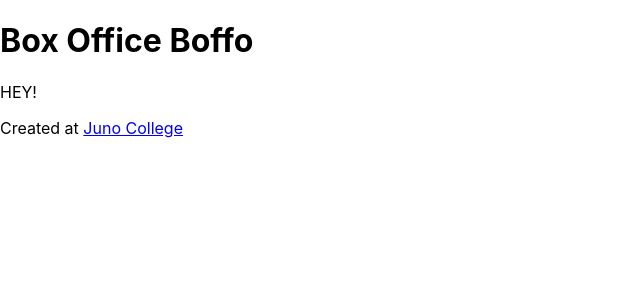
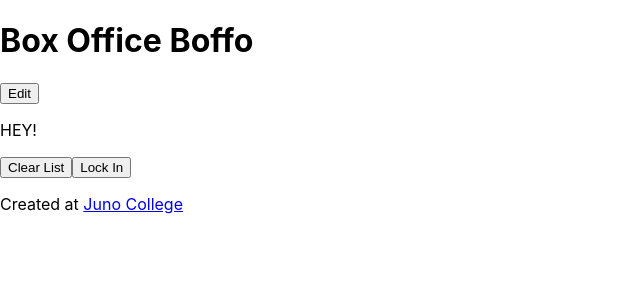
Before and after one commit to project4-group5/boxOfficeBoffo, a React (Create React App) app: page /Rankings/1 in a window 1280 px wide. Shown: the top 300 px of the page, without its empty margins (0-640 px from the left). Built offline with nearby package versions, Linux system fonts and the light colour scheme.

Commit message:
added more JSX to components

```diff
--- a/src/components/Gallery.js
+++ b/src/components/Gallery.js
@@ -1,3 +1,5 @@
+import MovieCard from "./MovieCard";
+
 const Gallery = () => {
    return(
       <></>
--- a/src/components/Ranking.js
+++ b/src/components/Ranking.js
@@ -14,7 +14,10 @@ const Ranking = () => {
 
    return (
       <section>
-         {/* <ul>
+         <div className="editButton">
+            <button>Edit</button>
+         </div>
+         {/* <ol>
 
             <li>{listSlots.one}Hey</li>
             <li>{listSlots.two}</li>
@@ -26,8 +29,12 @@ const Ranking = () => {
             <li>{listSlots.eight}</li>
             <li>{listSlots.nine}</li>
             <li>{listSlots.ten}</li>
-         </ul> */}
+         </ol> */}
          <p>HEY!</p>
+         <div className="buttonContainer">
+            <button>Clear List</button>
+            <button>Lock In</button>
+         </div>
       </section>
    )
 }
```
Also changed, not shown: src/components/MovieCard.js (+15 -0 lines), src/components/MovieDetails.js (+18 -0 lines).
